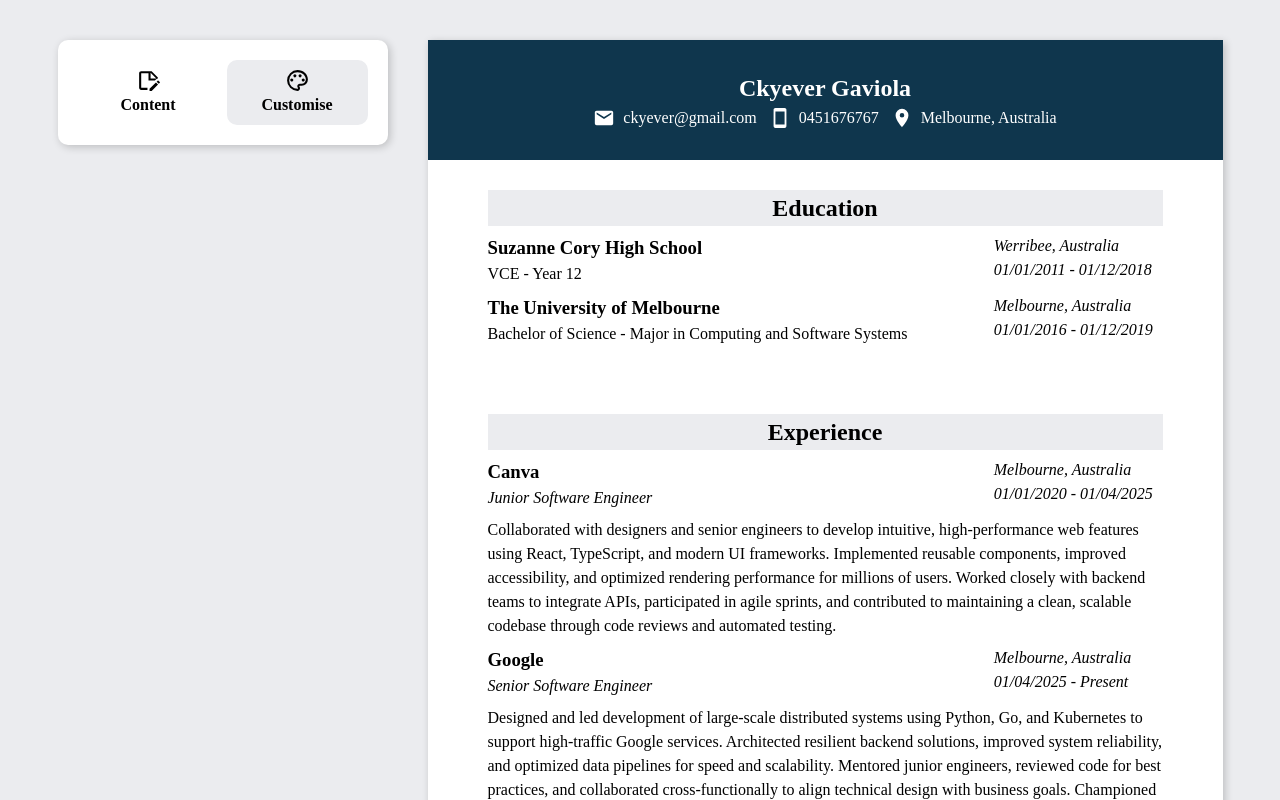
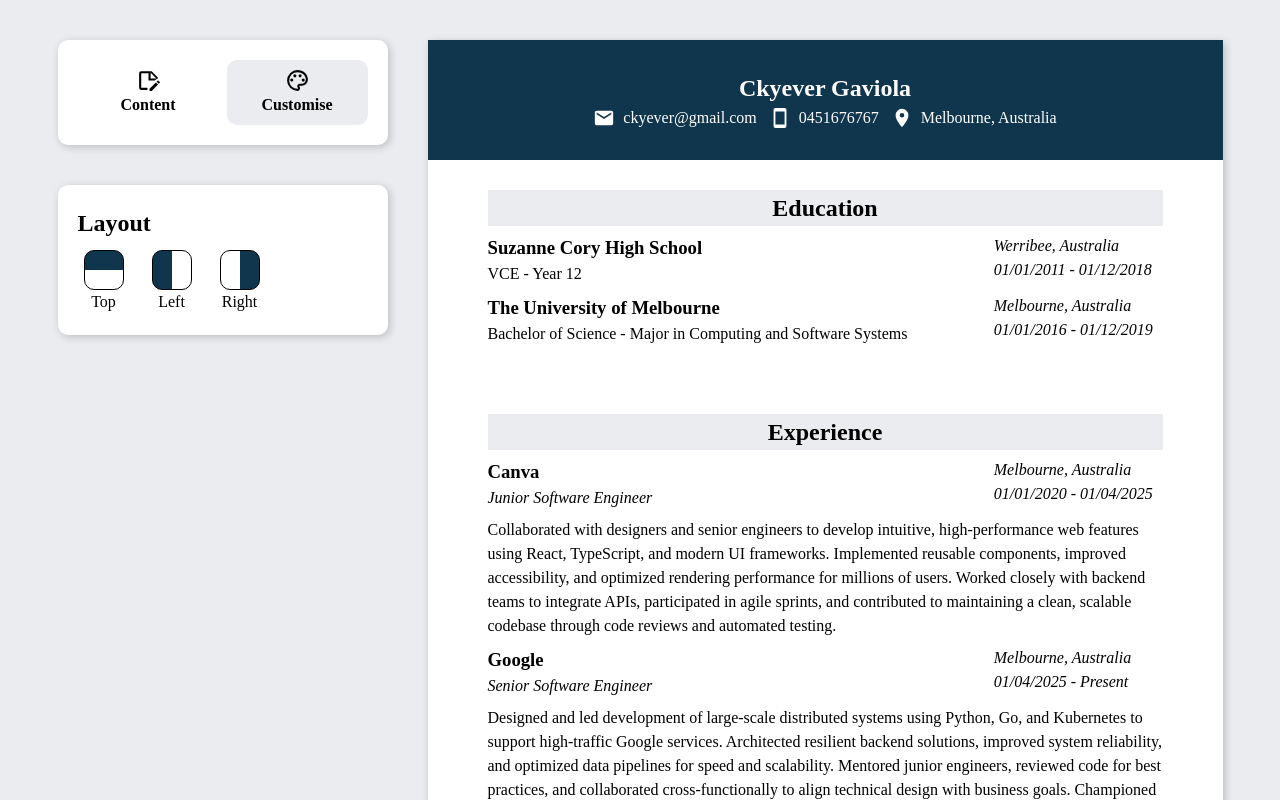
Before and after one commit to ckyever/cv-application, a React (Vite) app: page / in a window 1280 px wide. Both pictures are taken after a click on the button "Customise". Shown: the top 800 px of the page. Built offline with nearby package versions, Linux system fonts and the light colour scheme.

Commit message:
Add card and buttons to change the layout

```diff
--- a/src/components/Card.jsx
+++ b/src/components/Card.jsx
@@ -35,6 +35,7 @@ function Card({
   editElements,
   resumeData,
   setResumeData,
+  children,
 }) {
   const [expandedId, setExpandedId] = useState(null);
   return (
@@ -74,6 +75,7 @@ function Card({
           Add
         </button>
       )}
+      {children}
     </div>
   );
 }
--- a/src/components/EditCardList.jsx
+++ b/src/components/EditCardList.jsx
@@ -1,3 +1,4 @@
+import "../styles/EditCardList.css";
 import Card from "./Card.jsx";
 
 import { SIDEBAR_MODE, EDIT_ELEMENT_KEY } from "../constants.js";
@@ -81,9 +82,19 @@ function EditCardList({ editMode, resumeData, setResumeData }) {
     case SIDEBAR_MODE.customise:
       return (
         <div className="edit-card-list">
-          {/* <Card title="Layout" />
-          <Card title="Color" />
-          <Card title="Fonts" /> */}
+          <Card title="Layout">
+            <div className="layout-options">
+              <button>
+                <div className="layout-icon"></div>Top
+              </button>
+              <button>
+                <div className="layout-icon left"></div>Left
+              </button>
+              <button>
+                <div className="layout-icon right"></div>Right
+              </button>
+            </div>
+          </Card>
         </div>
       );
 
--- /dev/null
+++ b/src/styles/EditCardList.css
@@ -0,0 +1,30 @@
+.edit-card-list .layout-options {
+  display: flex;
+  gap: 16px;
+}
+
+.edit-card-list .layout-options button {
+  background-color: transparent;
+  border: none;
+  cursor: pointer;
+}
+
+.edit-card-list .layout-options .layout-icon {
+  width: 40px;
+  height: 40px;
+  background: linear-gradient(
+    to bottom,
+    var(--accent-color) 50%,
+    var(--card-background-color) 50%
+  );
+  border: 1px solid black;
+  border-radius: var(--rounded-corners);
+}
+
+.edit-card-list .layout-options .layout-icon.left {
+  transform: rotate(-90deg);
+}
+
+.edit-card-list .layout-options .layout-icon.right {
+  transform: rotate(90deg);
+}
```
